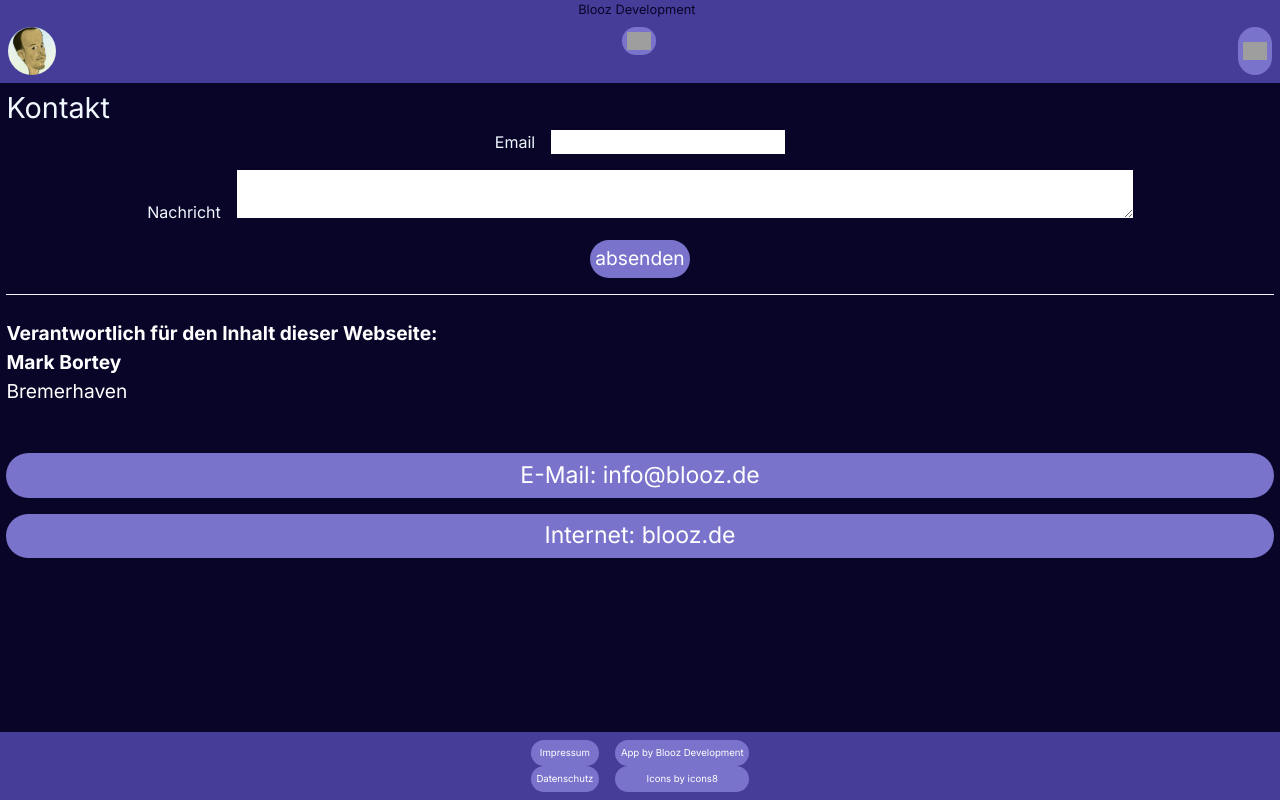
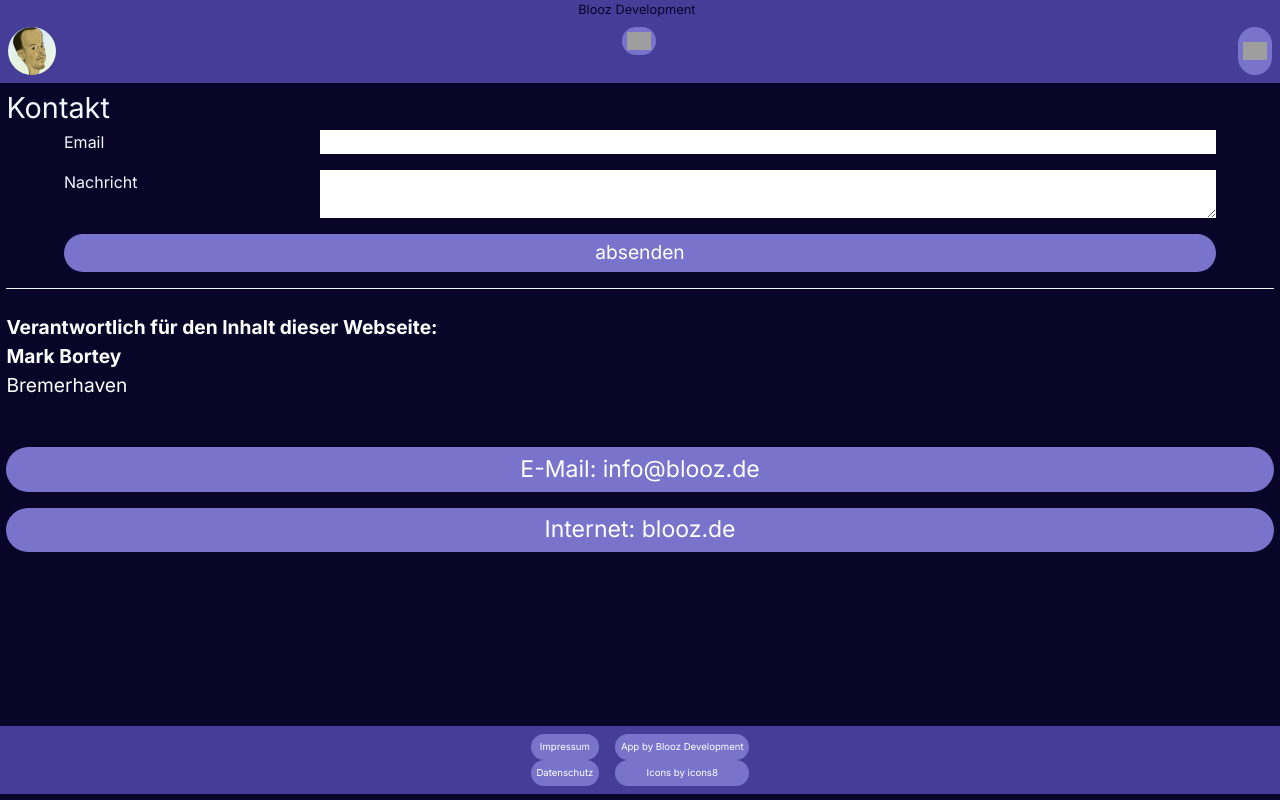
Before and after one commit to mumbablooz/development, a Next.js app: page /Kontakt in a window 1280 px wide. Built offline with nearby package versions, Linux system fonts and the light colour scheme; grey boxes are pictures that could not be loaded.

Commit message:
Update styles.module.css

```diff
--- a/app/components/KontaktFormular/styles.module.css
+++ b/app/components/KontaktFormular/styles.module.css
@@ -7,14 +7,24 @@ align-items: center;
 border-bottom: 1px solid var(--fourthColor);
 }
 
-.contactForm div,
+.contactForm div {
+    margin-bottom: 1rem;
+    display: flex;
+    justify-content: space-between;
+    width: 90vw;
+}
 .contactForm button {
     margin-bottom: 1rem;
+    display: flex;
+    justify-content: center;
+    align-items: center;
+    width: 90vw;
 }
-.contactForm div textarea{
+.contactForm div label{
+    color: var(--fourthColor);
+    margin-right: 1rem;
+    }
+.contactForm div textarea,
+.contactForm div input{
     width: 70vw;
 }
-.contactForm div label{
-color: var(--fourthColor);
-margin-right: 1rem;
-}
```
